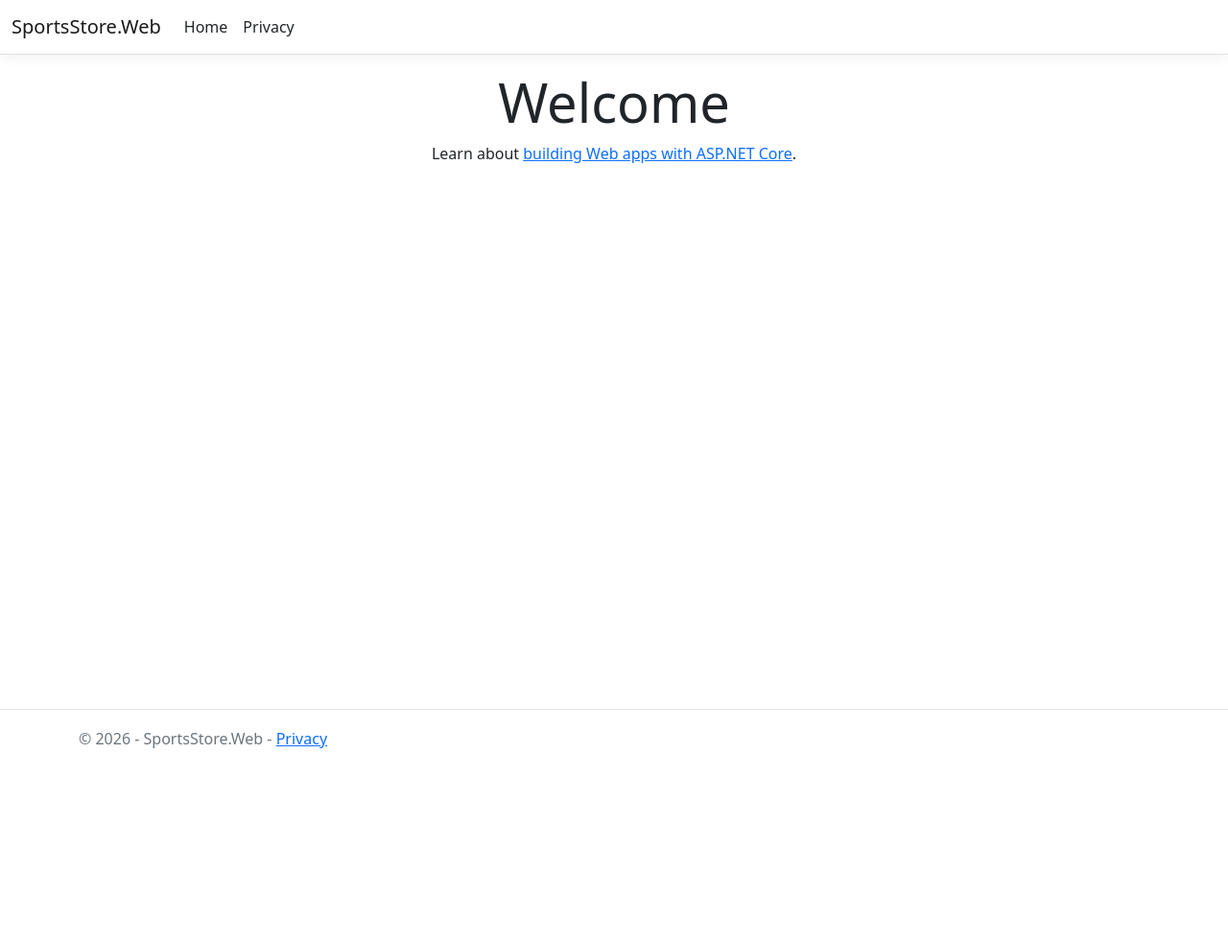
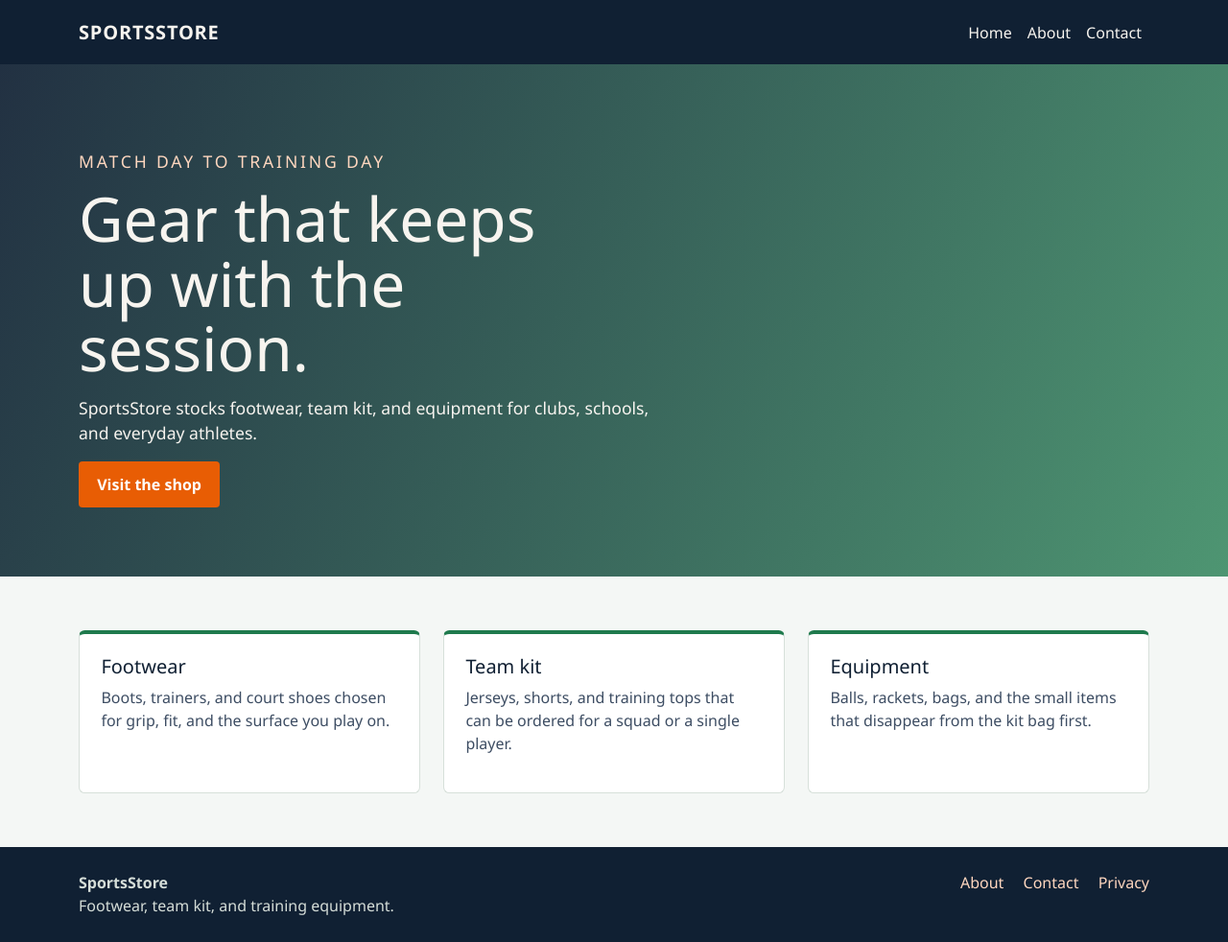
Before and after one commit to hristiyan96/SportsStore, an ASP.NET Core app: page / in a window 1280 px wide. Shown: the whole page at 96% size. Before the commit the page ends 780 px from the top, so only its background shows below. Run offline with ASP.NET Core 8, Linux system fonts and the light colour scheme; style sheets or scripts are compiled from the project's sources.

Commit message:
Add the public storefront layout with home, about, contact, and privacy pages.
Co-authored-by: Cursor <cursoragent@cursor.com>

```diff
--- a/src/SportsStore.Web/Controllers/HomeController.cs
+++ b/src/SportsStore.Web/Controllers/HomeController.cs
@@ -18,6 +18,16 @@ public class HomeController : Controller
         return View();
     }
 
+    public IActionResult About()
+    {
+        return View();
+    }
+
+    public IActionResult Contact()
+    {
+        return View();
+    }
+
     public IActionResult Privacy()
     {
         return View();
--- a/src/SportsStore.Web/Views/Home/Index.cshtml
+++ b/src/SportsStore.Web/Views/Home/Index.cshtml
@@ -1,8 +1,37 @@
 @{
-    ViewData["Title"] = "Home Page";
+    ViewData["Title"] = "Home";
 }
 
-<div class="text-center">
-    <h1 class="display-4">Welcome</h1>
-    <p>Learn about <a href="https://learn.microsoft.com/aspnet/core">building Web apps with ASP.NET Core</a>.</p>
-</div>
+<section class="hero">
+    <div class="container">
+        <p class="eyebrow">Match day to training day</p>
+        <h1>Gear that keeps up with the session.</h1>
+        <p>SportsStore stocks footwear, team kit, and equipment for clubs, schools, and everyday athletes.</p>
+        <a class="btn btn-accent" asp-controller="Home" asp-action="Contact">Visit the shop</a>
+    </div>
+</section>
+
+<section class="band">
+    <div class="container">
+        <div class="row g-4">
+            <div class="col-md-4">
+                <article class="sport-card">
+                    <h2>Footwear</h2>
+                    <p>Boots, trainers, and court shoes chosen for grip, fit, and the surface you play on.</p>
+                </article>
+            </div>
+            <div class="col-md-4">
+                <article class="sport-card">
+                    <h2>Team kit</h2>
+                    <p>Jerseys, shorts, and training tops that can be ordered for a squad or a single player.</p>
+                </article>
+            </div>
+            <div class="col-md-4">
+                <article class="sport-card">
+                    <h2>Equipment</h2>
+                    <p>Balls, rackets, bags, and the small items that disappear from the kit bag first.</p>
+                </article>
+            </div>
+        </div>
+    </div>
+</section>
--- /dev/null
+++ b/src/SportsStore.Web/Views/Shared/_Footer.cshtml
@@ -0,0 +1,15 @@
+<footer class="store-footer">
+    <div class="container">
+        <div class="row gy-3">
+            <div class="col-md-6">
+                <strong>SportsStore</strong>
+                <p class="mb-0">Footwear, team kit, and training equipment.</p>
+            </div>
+            <div class="col-md-6 text-md-end">
+                <a asp-controller="Home" asp-action="About">About</a>
+                <a asp-controller="Home" asp-action="Contact">Contact</a>
+                <a asp-controller="Home" asp-action="Privacy">Privacy</a>
+            </div>
+        </div>
+    </div>
+</footer>
--- a/src/SportsStore.Web/Views/Shared/_Layout.cshtml
+++ b/src/SportsStore.Web/Views/Shared/_Layout.cshtml
@@ -3,44 +3,42 @@
 <head>
     <meta charset="utf-8" />
     <meta name="viewport" content="width=device-width, initial-scale=1.0" />
-    <title>@ViewData["Title"] - SportsStore.Web</title>
+    <title>@ViewData["Title"] - SportsStore</title>
     <link rel="stylesheet" href="~/lib/bootstrap/dist/css/bootstrap.min.css" />
     <link rel="stylesheet" href="~/css/site.css" asp-append-version="true" />
-    <link rel="stylesheet" href="~/SportsStore.Web.styles.css" asp-append-version="true" />
+    @await RenderSectionAsync("Styles", required: false)
 </head>
 <body>
     <header>
-        <nav class="navbar navbar-expand-sm navbar-toggleable-sm navbar-light bg-white border-bottom box-shadow mb-3">
-            <div class="container-fluid">
-                <a class="navbar-brand" asp-area="" asp-controller="Home" asp-action="Index">SportsStore.Web</a>
-                <button class="navbar-toggler" type="button" data-bs-toggle="collapse" data-bs-target=".navbar-collapse" aria-controls="navbarSupportedContent"
-                        aria-expanded="false" aria-label="Toggle navigation">
+        <nav class="navbar navbar-expand-md store-nav">
+            <div class="container">
+                <a class="navbar-brand" asp-controller="Home" asp-action="Index">SportsStore</a>
+                <button class="navbar-toggler" type="button" data-bs-toggle="collapse" data-bs-target="#storeNav" aria-controls="storeNav" aria-expanded="false" aria-label="Toggle navigation">
                     <span class="navbar-toggler-icon"></span>
                 </button>
-                <div class="navbar-collapse collapse d-sm-inline-flex justify-content-between">
-                    <ul class="navbar-nav flex-grow-1">
+                <div class="collapse navbar-collapse" id="storeNav">
+                    <ul class="navbar-nav ms-auto">
                         <li class="nav-item">
-                            <a class="nav-link text-dark" asp-area="" asp-controller="Home" asp-action="Index">Home</a>
+                            <a class="nav-link" asp-controller="Home" asp-action="Index">Home</a>
                         </li>
                         <li class="nav-item">
-                            <a class="nav-link text-dark" asp-area="" asp-controller="Home" asp-action="Privacy">Privacy</a>
+                            <a class="nav-link" asp-controller="Home" asp-action="About">About</a>
+                        </li>
+                        <li class="nav-item">
+                            <a class="nav-link" asp-controller="Home" asp-action="Contact">Contact</a>
                         </li>
                     </ul>
                 </div>
             </div>
         </nav>
     </header>
-    <div class="container">
-        <main role="main" class="pb-3">
-            @RenderBody()
-        </main>
-    </div>
 
-    <footer class="border-top footer text-muted">
-        <div class="container">
-            &copy; 2026 - SportsStore.Web - <a asp-area="" asp-controller="Home" asp-action="Privacy">Privacy</a>
-        </div>
-    </footer>
+    <main role="main">
+        @RenderBody()
+    </main>
+
+    <partial name="_Footer" />
+
     <script src="~/lib/jquery/dist/jquery.min.js"></script>
     <script src="~/lib/bootstrap/dist/js/bootstrap.bundle.min.js"></script>
     <script src="~/js/site.js" asp-append-version="true"></script>
--- a/src/SportsStore.Web/Views/Shared/_Layout.cshtml.css
+++ b/src/SportsStore.Web/Views/Shared/_Layout.cshtml.css
@@ -1,48 +1,3 @@
-/* Please see documentation at https://learn.microsoft.com/aspnet/core/client-side/bundling-and-minification
-for details on configuring this project to bundle and minify static web assets. */
-
 a.navbar-brand {
   white-space: normal;
-  text-align: center;
-  word-break: break-all;
 }
-
-a {
-  color: #0077cc;
-}
-
-.btn-primary {
-  color: #fff;
-  background-color: #1b6ec2;
-  border-color: #1861ac;
-}
-
-.nav-pills .nav-link.active, .nav-pills .show > .nav-link {
-  color: #fff;
-  background-color: #1b6ec2;
-  border-color: #1861ac;
-}
-
-.border-top {
-  border-top: 1px solid #e5e5e5;
-}
-.border-bottom {
-  border-bottom: 1px solid #e5e5e5;
-}
-
-.box-shadow {
-  box-shadow: 0 .25rem .75rem rgba(0, 0, 0, .05);
-}
-
-button.accept-policy {
-  font-size: 1rem;
-  line-height: inherit;
-}
-
-.footer {
-  position: absolute;
-  bottom: 0;
-  width: 100%;
-  white-space: nowrap;
-  line-height: 60px;
-}
--- a/src/SportsStore.Web/wwwroot/css/site.css
+++ b/src/SportsStore.Web/wwwroot/css/site.css
@@ -1,22 +1,148 @@
-html {
-  font-size: 14px;
-}
-
-@media (min-width: 768px) {
-  html {
-    font-size: 16px;
-  }
-}
-
-.btn:focus, .btn:active:focus, .btn-link.nav-link:focus, .form-control:focus, .form-check-input:focus {
-  box-shadow: 0 0 0 0.1rem white, 0 0 0 0.25rem #258cfb;
+:root {
+  --ink: #102033;
+  --ink-soft: #3d4d63;
+  --paper: #f4f7f5;
+  --card: #ffffff;
+  --line: #d7e0da;
+  --field: #1f7a4d;
+  --accent: #e85d04;
 }
 
 html {
-  position: relative;
-  min-height: 100%;
+  font-size: 16px;
 }
 
 body {
-  margin-bottom: 60px;
+  margin: 0;
+  min-height: 100vh;
+  color: var(--ink);
+  background: var(--paper);
+  font-family: "Segoe UI", Tahoma, sans-serif;
 }
+
+.store-nav {
+  background: var(--ink);
+  padding: 0.85rem 0;
+}
+
+.store-nav .navbar-brand,
+.store-nav .nav-link {
+  color: #f7f4ef;
+}
+
+.store-nav .navbar-brand {
+  font-weight: 700;
+  letter-spacing: 0.04em;
+  text-transform: uppercase;
+}
+
+.store-nav .nav-link:hover,
+.store-nav .nav-link:focus {
+  color: #ffd7bf;
+}
+
+.store-nav .navbar-toggler {
+  border-color: rgba(255, 255, 255, 0.4);
+}
+
+.hero {
+  background:
+    linear-gradient(115deg, rgba(16, 32, 51, 0.92), rgba(31, 122, 77, 0.78)),
+    repeating-linear-gradient(135deg, rgba(255, 255, 255, 0.05) 0 12px, transparent 12px 24px);
+  color: #f7f4ef;
+  padding: 5.5rem 0 4.5rem;
+}
+
+.eyebrow {
+  letter-spacing: 0.16em;
+  text-transform: uppercase;
+  font-size: 0.78rem;
+  margin-bottom: 0.8rem;
+  color: #ffd7bf;
+}
+
+.hero h1 {
+  font-size: clamp(2.2rem, 5vw, 4rem);
+  max-width: 14ch;
+  line-height: 1.05;
+  margin-bottom: 1rem;
+}
+
+.hero p {
+  max-width: 38rem;
+  font-size: 1.1rem;
+}
+
+.btn-accent {
+  background: var(--accent);
+  border: 0;
+  color: white;
+  font-weight: 600;
+  padding: 0.75rem 1.2rem;
+}
+
+.btn-accent:hover,
+.btn-accent:focus {
+  background: #c44c02;
+  color: white;
+}
+
+.band {
+  padding: 3.5rem 0;
+}
+
+.sport-card {
+  background: var(--card);
+  border: 1px solid var(--line);
+  border-top: 4px solid var(--field);
+  border-radius: 0.4rem;
+  height: 100%;
+  padding: 1.4rem;
+}
+
+.sport-card h2 {
+  font-size: 1.25rem;
+}
+
+.sport-card p,
+.page-copy {
+  color: var(--ink-soft);
+}
+
+.page-panel {
+  background: var(--card);
+  border: 1px solid var(--line);
+  border-radius: 0.4rem;
+  padding: 2rem;
+}
+
+.store-footer {
+  background: var(--ink);
+  color: #d5ddd8;
+  padding: 1.6rem 0;
+}
+
+.store-footer a {
+  color: #ffd7bf;
+  margin-left: 1rem;
+  text-decoration: none;
+}
+
+.store-footer a:hover {
+  text-decoration: underline;
+}
+
+@media (max-width: 767.98px) {
+  .hero {
+    padding: 3.2rem 0 2.6rem;
+  }
+
+  .store-footer a {
+    margin-left: 0;
+    margin-right: 1rem;
+  }
+
+  .store-footer .text-md-end {
+    text-align: left !important;
+  }
+}
```
Also changed, not shown: src/SportsStore.Web/Views/Home/About.cshtml (added, +14 -0 lines), src/SportsStore.Web/Views/Home/Contact.cshtml (added, +25 -0 lines), src/SportsStore.Web/Views/Home/Privacy.cshtml (+10 -3 lines).
